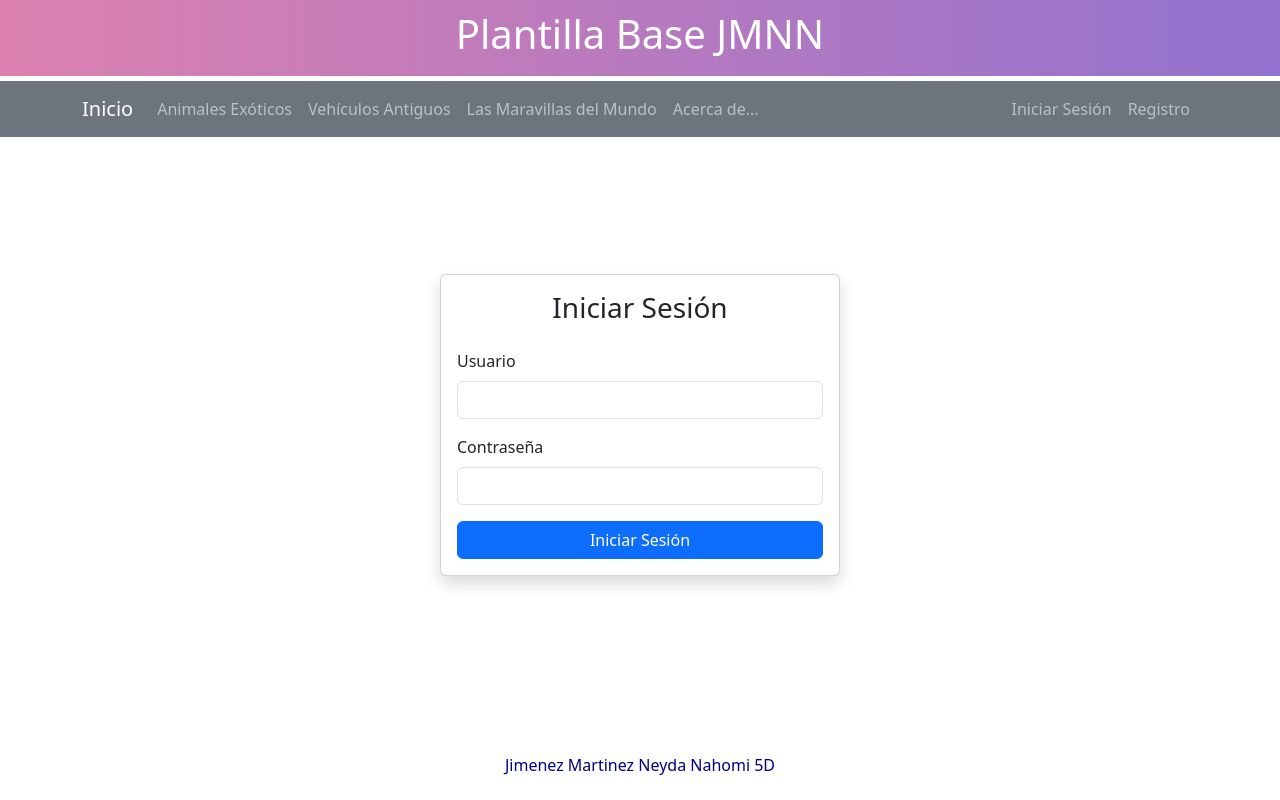
After one commit to NeydaJimenez/plantillaJMNN, a Flask app: page /login in a window 1280 px wide. The commit adds this page. Run offline with Flask 3, Linux system fonts and the light colour scheme.

Commit message:
Actualizacion

```diff
--- a/app.py
+++ b/app.py
@@ -1,6 +1,8 @@
-from flask import Flask, render_template, request, redirect, url_for
+from flask import Flask, render_template, request, redirect, url_for, session
 
 app = Flask(__name__)
+app.secret_key = "clave_secreta_segura_123"
+
 
 @app.route('/')
 def inicio():
@@ -17,6 +19,11 @@ def vehiculos():
 @app.route('/maravillas')
 def maravillas():
     return render_template('maravillas.html', title="Las Maravillas del Mundo")
+
+@app.route('/acerca')
+def acerca():
+    return render_template('acerca.html', title="Acerca de...")
+
 
 @app.route("/registrando", methods=("GET", "POST"))
 def registro():
@@ -40,9 +47,27 @@ def registro():
 def registro_exitoso(nombre):
     return render_template('registro_exitoso.html', nombre=nombre)
 
-@app.route('/acerca')
-def acerca():
-    return render_template('acerca.html', title="Acerca de...")
+
+@app.route('/login', methods=['GET', 'POST'])
+def login():
+    error = None
+    if request.method == 'POST':
+        usuario = request.form['usuario']
+        contrasena = request.form['contrasena']
+
+        if usuario and contrasena:
+            session['usuario'] = usuario
+            return redirect(url_for('inicio'))
+        else:
+            error = "Usuario o contraseña incorrectos."
+
+    return render_template('login.html', title="Iniciar Sesión", error=error)
+
+
+@app.route('/logout')
+def logout():
+    session.pop('usuario', None)
+    return redirect(url_for('inicio'))
 
 if __name__ == '__main__':
     app.run(debug=True)
--- a/templates/base.html
+++ b/templates/base.html
@@ -24,8 +24,25 @@
                     <li class="nav-item"><a class="nav-link" href="{{ url_for('animales') }}">Animales Exóticos</a></li>
                     <li class="nav-item"><a class="nav-link" href="{{ url_for('vehiculos') }}">Vehículos Antiguos</a></li>
                     <li class="nav-item"><a class="nav-link" href="{{ url_for('maravillas') }}">Las Maravillas del Mundo</a></li>
-            <li class="nav-item"><a class="nav-link" href="{{ url_for('registro') }}">Registro</a></li>
                     <li class="nav-item"><a class="nav-link" href="{{ url_for('acerca') }}">Acerca de...</a></li>
+                </ul>
+
+                <ul class="navbar-nav ms-auto">
+                    {% if session.get('usuario') %}
+                        <li class="nav-item">
+                            <span class="navbar-text text-white me-3">Hola, {{ session['usuario'] }}</span>
+                        </li>
+                        <li class="nav-item">
+                            <a class="nav-link" href="{{ url_for('logout') }}">Cerrar Sesión</a>
+                        </li>
+                    {% else %}
+                        <li class="nav-item">
+                            <a class="nav-link" href="{{ url_for('login') }}">Iniciar Sesión</a>
+                        </li>
+                        <li class="nav-item">
+                            <a class="nav-link" href="{{ url_for('registro') }}">Registro</a>
+                        </li>
+                    {% endif %}
                 </ul>
             </div>
         </div>
--- /dev/null
+++ b/templates/login.html
@@ -0,0 +1,28 @@
+{% extends "base.html" %}
+{% block content %}
+
+<div class="d-flex justify-content-center align-items-center" style="min-height: 70vh;">
+  <div class="card shadow" style="width: 25rem;">
+    <div class="card-body">
+      <h3 class="card-title text-center mb-4">Iniciar Sesión</h3>
+
+      {% if error %}
+        <div class="alert alert-danger">{{ error }}</div>
+      {% endif %}
+
+      <form method="post">
+        <div class="mb-3">
+          <label for="usuario" class="form-label">Usuario</label>
+          <input type="text" id="usuario" name="usuario" class="form-control" required>
+        </div>
+        <div class="mb-3">
+          <label for="contrasena" class="form-label">Contraseña</label>
+          <input type="password" id="contrasena" name="contrasena" class="form-control" required>
+        </div>
+        <button type="submit" class="btn btn-primary w-100">Iniciar Sesión</button>
+      </form>
+    </div>
+  </div>
+</div>
+
+{% endblock %}
```
Also changed, not shown: templates/home.html (added, +14 -0 lines), templates/index.html (+13 -0 lines). Lines whose indentation alone changed are shown as unchanged.
